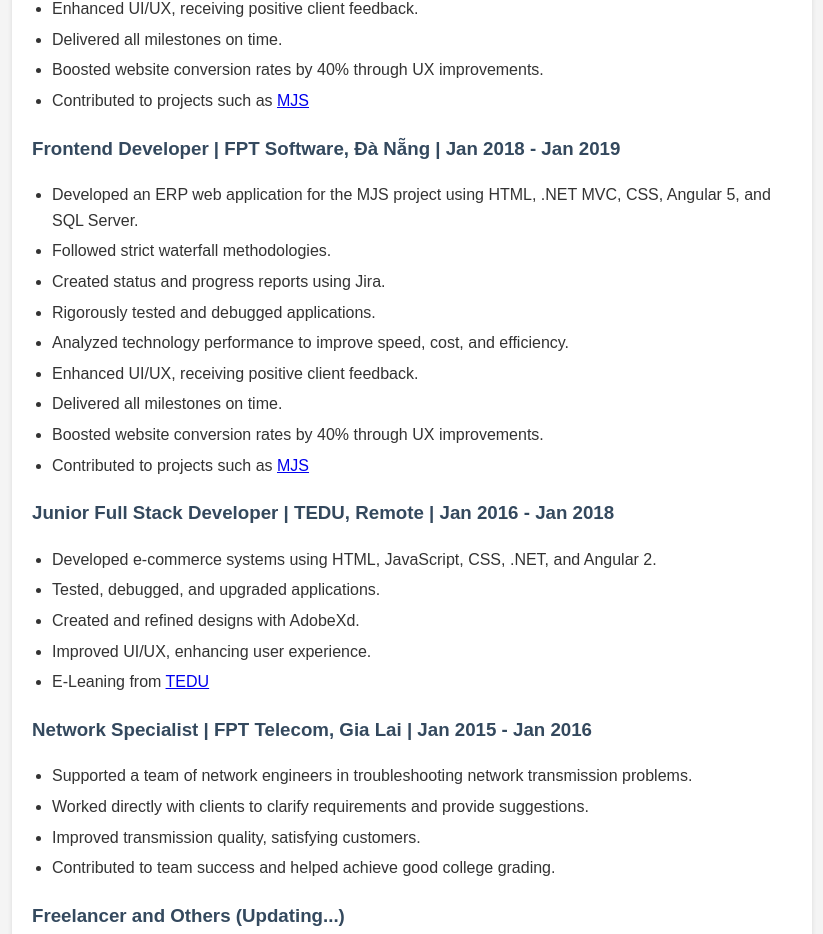
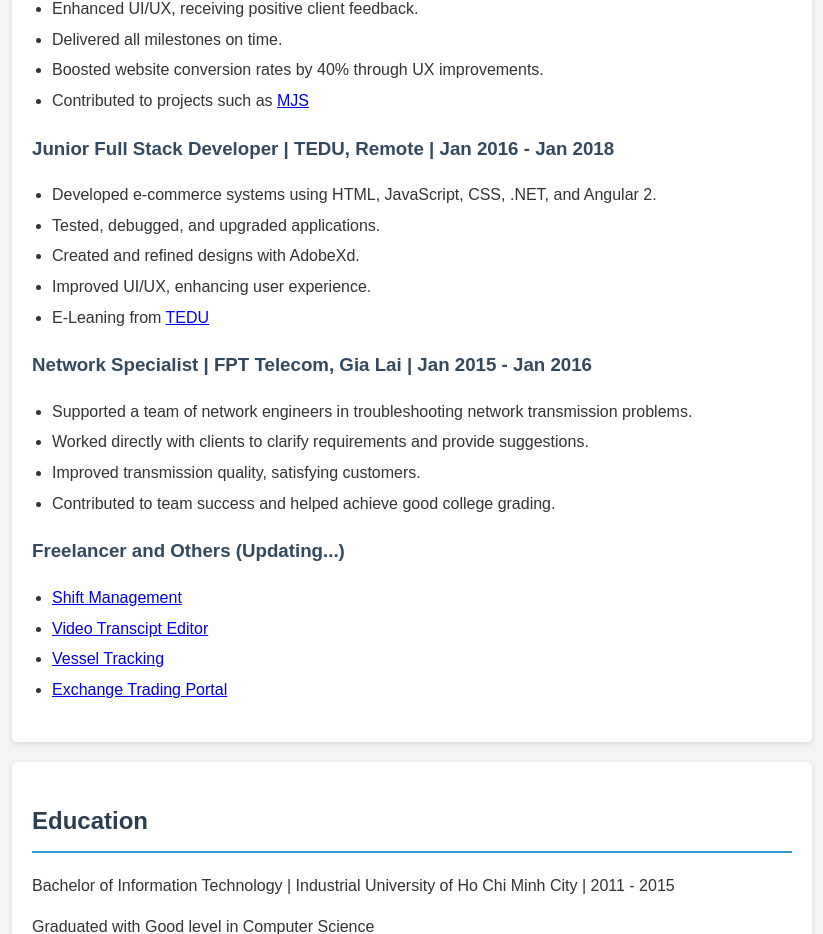
Before and after one commit to tuanvinhtl/cv, a plain HTML site: page index.html in a window 1280 px wide. Shown: the part 2477-3411 px from the top of the page, without its empty margins (228-1051 px from the left). Drawn offline with Linux system fonts and the light colour scheme.

Commit message:
commit push

```diff
--- a/index.html
+++ b/index.html
@@ -355,34 +355,6 @@
 
       <article>
         <h3>
-          Frontend Developer | FPT Software, Đà Nẵng | Jan 2018 - Jan 2019
-        </h3>
-        <ul>
-          <li>
-            Developed an ERP web application for the MJS project using HTML,
-            .NET MVC, CSS, Angular 5, and SQL Server.
-          </li>
-          <li>Followed strict waterfall methodologies.</li>
-          <li>Created status and progress reports using Jira.</li>
-          <li>Rigorously tested and debugged applications.</li>
-          <li>
-            Analyzed technology performance to improve speed, cost, and
-            efficiency.
-          </li>
-          <li>Enhanced UI/UX, receiving positive client feedback.</li>
-          <li>Delivered all milestones on time.</li>
-          <li>
-            Boosted website conversion rates by 40% through UX improvements.
-          </li>
-          <li>
-            Contributed to projects such as
-            <a href="https://www.mjs.co.jp/en/">MJS</a>
-          </li>
-        </ul>
-      </article>
-
-      <article>
-        <h3>
           Junior Full Stack Developer | TEDU, Remote | Jan 2016 - Jan 2018
         </h3>
         <ul>
```
